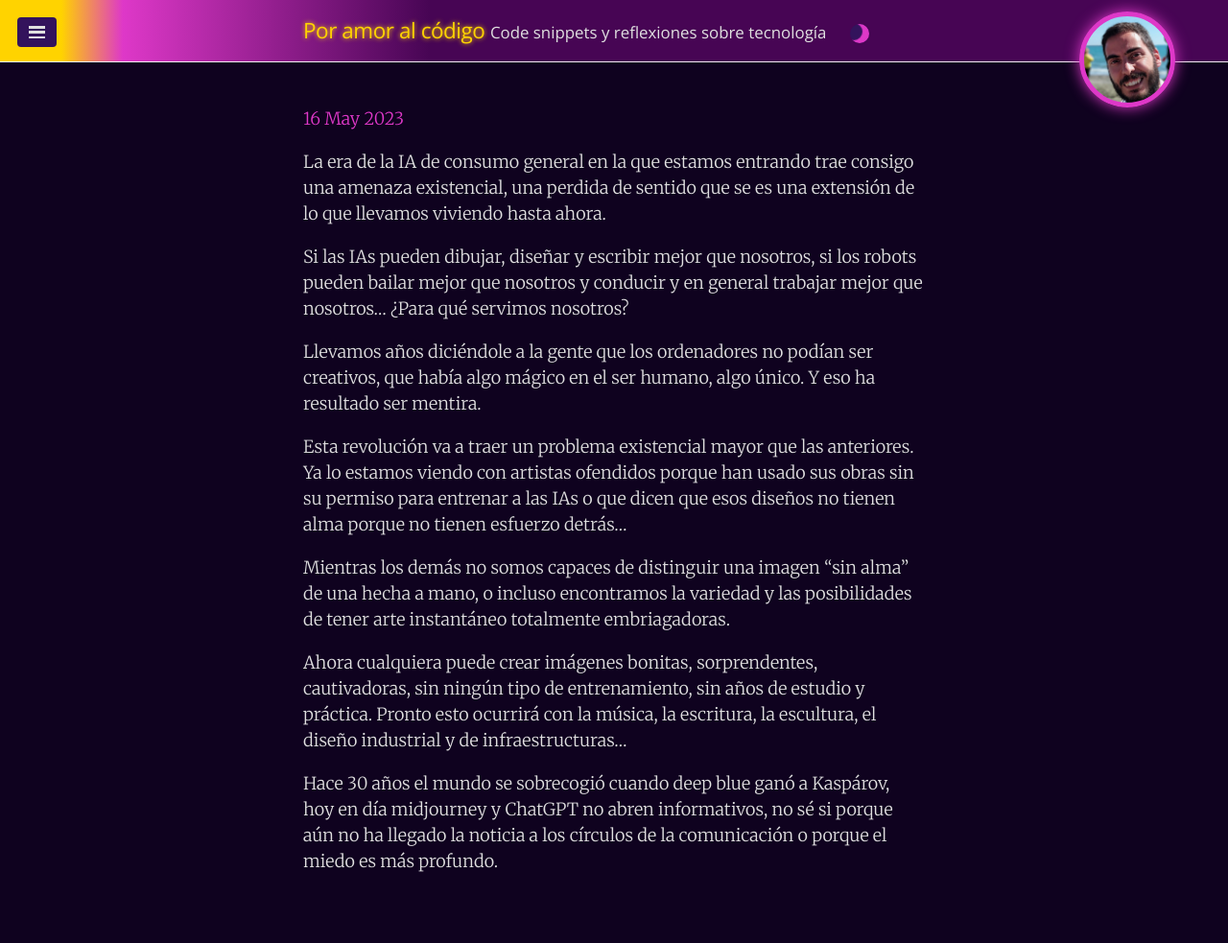
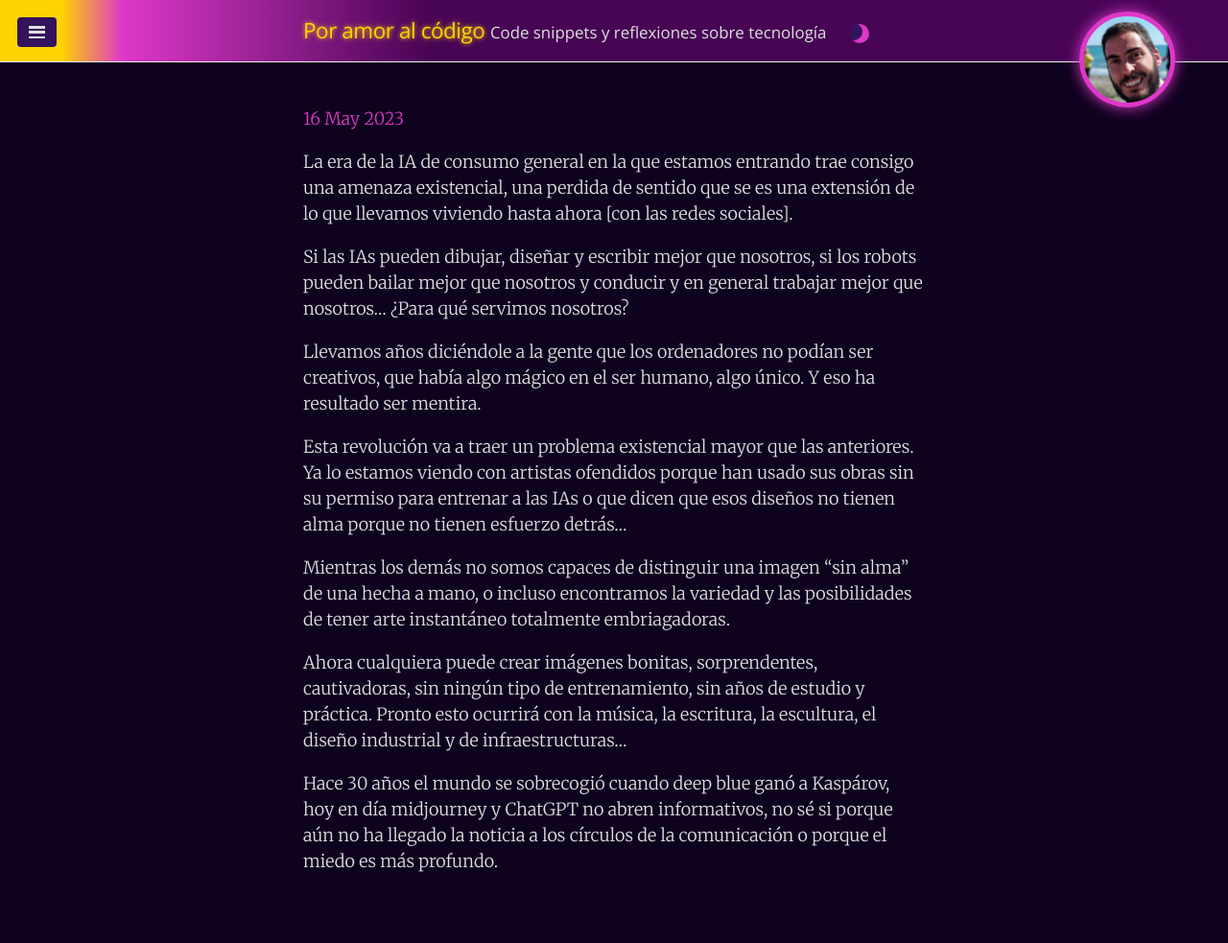
Before and after one commit to juanmirod/juanmirod.github.io, a Jekyll site: the page built from _microblog/2023-05-16_23-33-13.md, in a window 1280 px wide. Shown: the whole page at 96% size. Built offline with Jekyll 4.4.1, drawn with Linux system fonts in a browser that asks for light colours.

Commit message:
fix: typo

```diff
--- a/_microblog/2023-05-16_23-33-13.md
+++ b/_microblog/2023-05-16_23-33-13.md
@@ -3,7 +3,7 @@ published: true
 layout: micro
 ---
 
-La era de la IA de consumo general en la que estamos entrando trae consigo una amenaza existencial, una perdida de sentido que se es una extensión de lo que llevamos viviendo hasta ahora.
+La era de la IA de consumo general en la que estamos entrando trae consigo una amenaza existencial, una perdida de sentido que se es una extensión de lo que llevamos viviendo hasta ahora [con las redes sociales].
 
 Si las IAs pueden dibujar, diseñar y escribir mejor que nosotros, si los robots pueden bailar mejor que nosotros y conducir y en general trabajar mejor que nosotros... ¿Para qué servimos nosotros?
 
```
